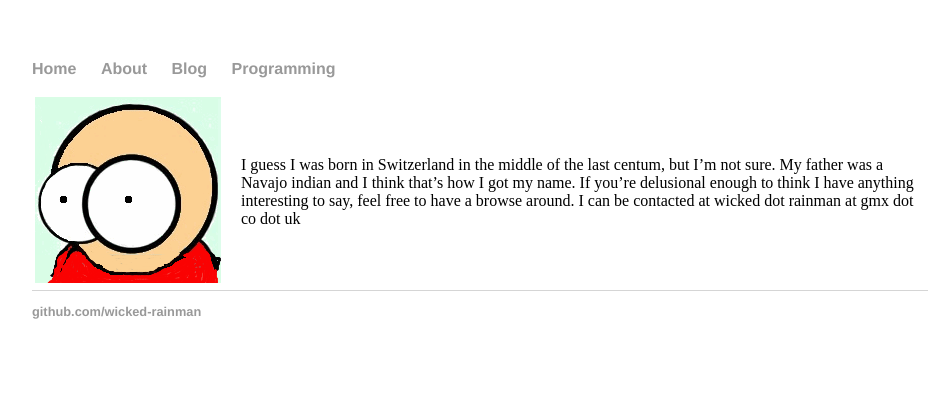
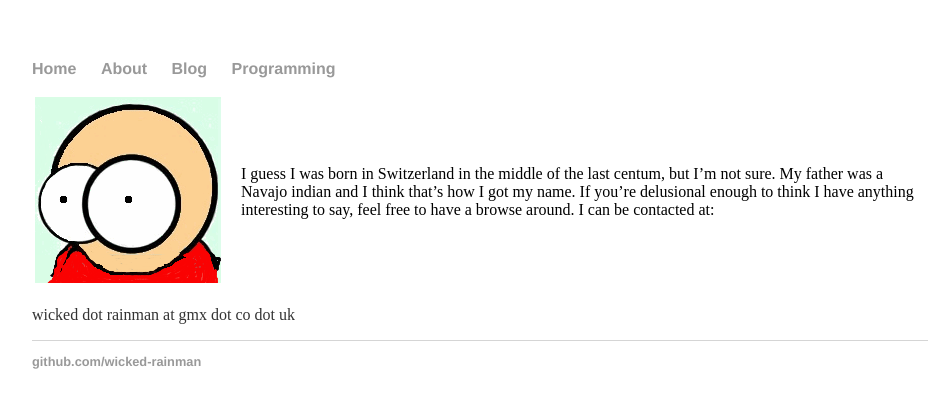
Before and after one commit to wicked-rainman/wicked-rainman.github.io, a Jekyll site: the page built from test.md, in a window 1280 px wide. Shown: the top 408 px of the page, without its empty margins (160-1105 px from the left). Built offline with Jekyll 4.4.1, drawn with Linux system fonts in a browser that asks for light colours; our own code applies the rules of GitHub Pages for plain Markdown files.

Commit message:
Update test.md

```diff
--- a/test.md
+++ b/test.md
@@ -1,3 +1,5 @@
 :----:| :---:| :----: |:-----:
 ----- | ----- | ----- | ------
-![](/pictures/marv.png) |  |  | I guess I was born in Switzerland in the middle of the last centum, but I'm not sure. My father was a Navajo indian and I think that's how I got my name. If you're delusional enough to think I have anything interesting to say, feel free to have a browse around. I can be contacted at wicked dot rainman at gmx dot co dot uk
+![](/pictures/marv.png) |  |  | I guess I was born in Switzerland in the middle of the last centum, but I'm not sure. My father was a Navajo indian and I think that's how I got my name. If you're delusional enough to think I have anything interesting to say, feel free to have a browse around. I can be contacted at:
+
+wicked dot rainman at gmx dot co dot uk
```
